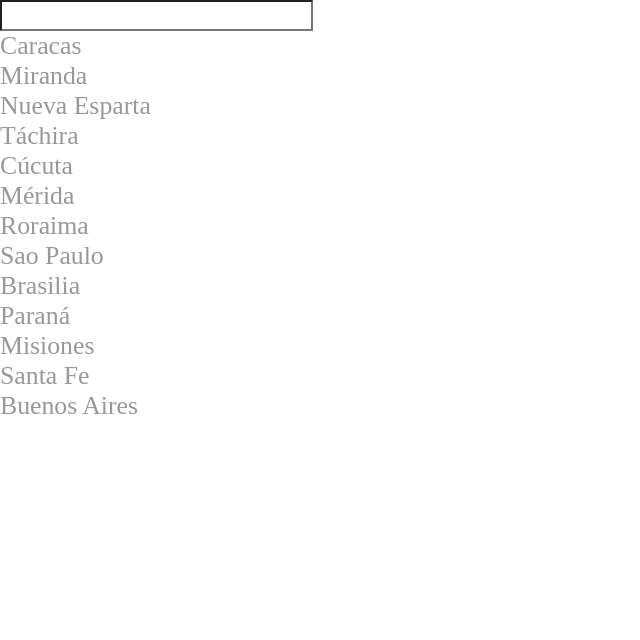
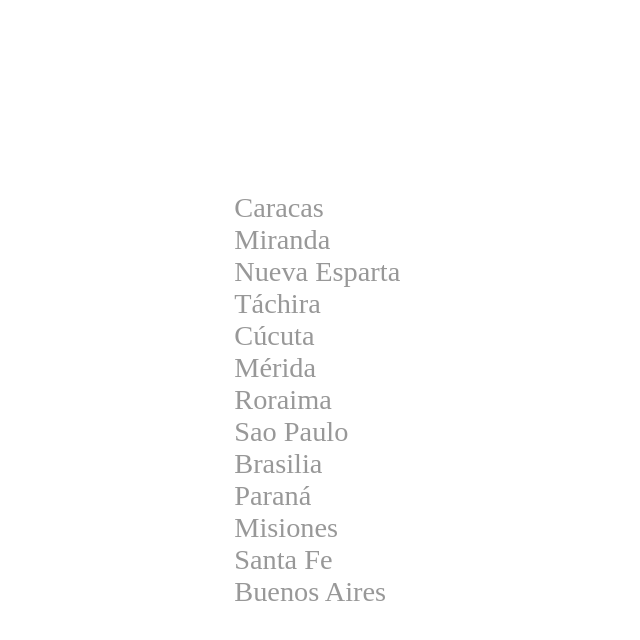
Before and after one commit to josuehoenicka/wanderlist, an Angular app: page / in a window 1280 px wide. Shown: the top 640 px of the page, without its empty margins (0-640 px from the left). Built offline with nearby package versions, Linux system fonts and the light colour scheme.

Commit message:
update: day 11

```diff
--- a/src/app/app.component.html
+++ b/src/app/app.component.html
@@ -1,18 +1,12 @@
-<h3 *ngIf="name">Tu nombre es: {{ name }}</h3>
-<input [(ngModel)]="name"/>
-<ul *ngFor="let wl of wanderlist">
-  <!-- <li
-  [ngStyle]="{'color': 'white', 'background-color': c.country === 'Venezuela' ? '#a02b2b' : '#0077ff' }"
-  >
-  {{c.city}}
-  </li> -->
-  <li
+<div class="container">
+  <ul>
+    <li *ngFor="let wl of wanderlist"
     (click)="onCityClicked(wl)"
     [ngClass]="{'selected': wl === selection, 'disabled': wl !== selection}"
     >{{wl}}</li>
   </ul>
-
   <div *ngIf="selection">
     <p>Your city is: {{selection}}</p>
     <app-button (click)="onCity()" [color]="'red'" [label]="'CLEAR CITY'"></app-button>
   </div>
+</div>
--- a/src/app/app.component.scss
+++ b/src/app/app.component.scss
@@ -1,3 +1,12 @@
+.container {
+  display: flex;
+  width: 100vw;
+  height: 100vh;
+  justify-content: space-between;
+  align-items: center;
+  padding: 0 10em;
+}
+
 .selected {
   background-color: red;
   opacity: 1;
--- a/src/app/app.component.ts
+++ b/src/app/app.component.ts
@@ -7,7 +7,6 @@ import { Component } from '@angular/core';
 })
 export class AppComponent {
 
-  name!: string;
   wanderlist = ['Caracas', 'Miranda', 'Nueva Esparta', 'Táchira', 'Cúcuta',
   'Mérida', 'Roraima', 'Sao Paulo', 'Brasilia',
   'Paraná', 'Misiones', 'Santa Fe', 'Buenos Aires']
@@ -22,4 +21,8 @@ export class AppComponent {
     this.selection = '';
   }
 
+  addNewCity(city: string) {
+    this.wanderlist.push(city);
+  }
+
 }
```
Lines whose indentation alone changed are shown as unchanged.
